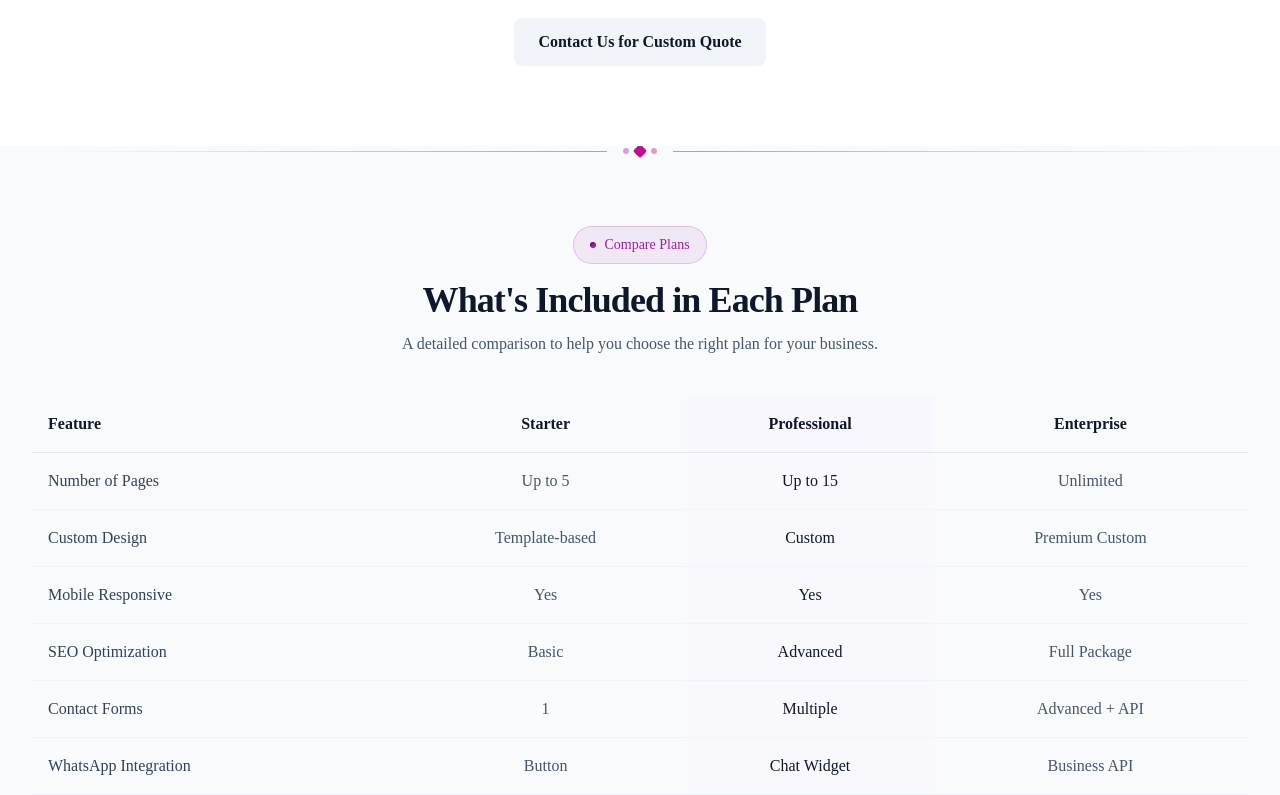
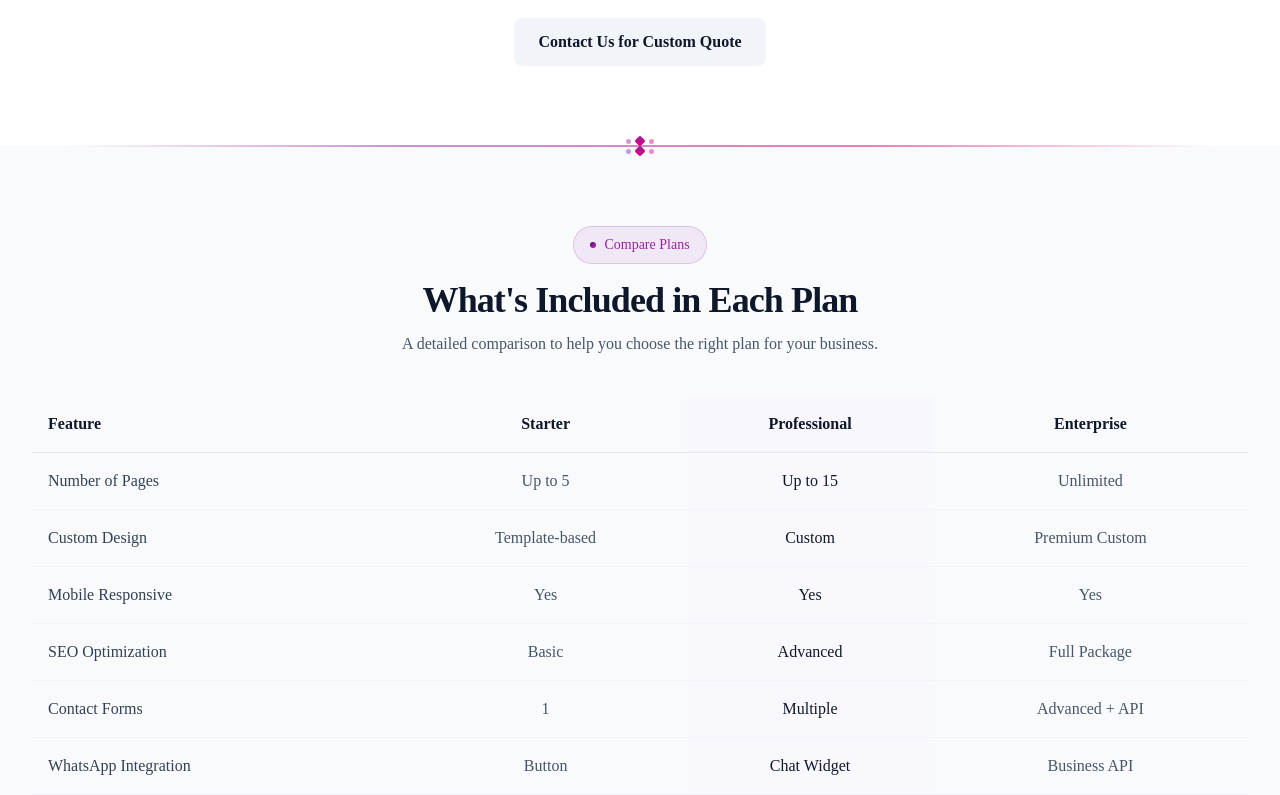
Before and after one commit to Amrwar/BerryGum, a Next.js app: page /pricing in a window 1280 px wide. Shown: the part 1425-2220 px from the top of the page. Built offline with nearby package versions, Linux system fonts and the light colour scheme.

Commit message:
Fix section divider clipping and double-divider overlap
- alt/glass sections: top divider only (white→gray transition)
- default sections: bottom divider only (gray→white transition)
- Ornament positioned fully inside section bounds, never clipped by overflow-hidden

```diff
--- a/components/Section.tsx
+++ b/components/Section.tsx
@@ -7,52 +7,88 @@ interface SectionProps {
   id?: string;
 }
 
-/** Gradient line + diamond ornament divider, sits at a section boundary */
-function BrandDivider({ position }: { position: "top" | "bottom" }) {
-  const edge = position === "top" ? "top-0" : "bottom-0";
+/**
+ * Gradient line + diamond ornament divider.
+ *
+ * position="top"    → line sits at the section's top edge, ornament just BELOW it (inside section)
+ * position="bottom" → line sits at the section's bottom edge, ornament just ABOVE it (inside section)
+ *
+ * Both are fully contained within the section so overflow-hidden never clips them.
+ */
+function BrandDivider({
+  position,
+  bgColor,
+}: {
+  position: "top" | "bottom";
+  bgColor: string;
+}) {
+  const isTop = position === "top";
+
   return (
     <div
-      className={`absolute ${edge} left-0 right-0 flex items-center pointer-events-none`}
-      style={{ zIndex: 2, padding: "0 5%" }}
+      className="absolute left-0 right-0 pointer-events-none"
+      style={{
+        [isTop ? "top" : "bottom"]: 0,
+        height: "18px",
+        zIndex: 2,
+      }}
     >
-      {/* Left gradient line */}
+      {/* Full-width gradient line, flush with the edge */}
       <div
-        className="flex-1"
         style={{
+          position: "absolute",
+          [isTop ? "top" : "bottom"]: 0,
+          left: "5%",
+          right: "5%",
           height: "1px",
           background:
-            "linear-gradient(to right, transparent, rgba(155,32,160,0.5))",
+            "linear-gradient(to right, transparent, rgba(155,32,160,0.5) 30%, rgba(224,0,122,0.5) 70%, transparent)",
         }}
       />
 
-      {/* Center ornament — diamond flanked by small dots */}
-      <div className="flex items-center gap-1.5 mx-4 flex-shrink-0">
+      {/* Center ornament — sits inside the section so it is never clipped */}
+      <div
+        style={{
+          position: "absolute",
+          left: "50%",
+          [isTop ? "top" : "bottom"]: "1px",
+          transform: "translateX(-50%)",
+          display: "inline-flex",
+          alignItems: "center",
+          gap: "5px",
+          padding: "0 8px",
+          background: bgColor,
+        }}
+      >
         <span
-          className="block w-1.5 h-1.5 rounded-full"
-          style={{ background: "rgba(155,32,160,0.4)" }}
-        />
-        <span
-          className="block w-2.5 h-2.5 rotate-45"
           style={{
-            background: "linear-gradient(135deg, #9b20a0, #e0007a)",
-            borderRadius: "2px",
+            display: "block",
+            width: "5px",
+            height: "5px",
+            borderRadius: "50%",
+            background: "rgba(155,32,160,0.45)",
           }}
         />
         <span
-          className="block w-1.5 h-1.5 rounded-full"
-          style={{ background: "rgba(224,0,122,0.4)" }}
+          style={{
+            display: "block",
+            width: "8px",
+            height: "8px",
+            borderRadius: "2px",
+            transform: "rotate(45deg)",
+            background: "linear-gradient(135deg, #9b20a0, #e0007a)",
+          }}
+        />
+        <span
+          style={{
+            display: "block",
+            width: "5px",
+            height: "5px",
+            borderRadius: "50%",
+            background: "rgba(224,0,122,0.45)",
+          }}
         />
       </div>
-
-      {/* Right gradient line */}
-      <div
-        className="flex-1"
-        style={{
-          height: "1px",
-          background:
-            "linear-gradient(to left, transparent, rgba(224,0,122,0.5))",
-        }}
-      />
     </div>
   );
 }
@@ -71,23 +107,27 @@ export default function Section({
   };
 
   const isAlt = variant === "alt" || variant === "glass";
+  const isDefault = variant === "default";
 
   return (
     <section
       id={id}
       className={`section ${variants[variant]} ${className} relative overflow-hidden`}
     >
-      {isAlt && <BrandDivider position="top" />}
+      {/* Top divider: only on alt/glass (transition from white → gray) */}
+      {isAlt && <BrandDivider position="top" bgColor="#f8fafc" />}
+
       {variant === "glass" && (
         <>
           <div className="absolute top-0 right-0 w-96 h-96 bg-purple-100/40 rounded-full blur-3xl -translate-y-1/2 translate-x-1/2" />
           <div className="absolute bottom-0 left-0 w-96 h-96 bg-pink-50/60 rounded-full blur-3xl translate-y-1/2 -translate-x-1/2" />
         </>
       )}
-      <div className="container-custom relative z-10">
-        {children}
-      </div>
-      {isAlt && <BrandDivider position="bottom" />}
+
+      <div className="container-custom relative z-10">{children}</div>
+
+      {/* Bottom divider: only on default/white (transition from gray → white) */}
+      {isDefault && <BrandDivider position="bottom" bgColor="white" />}
     </section>
   );
 }
@@ -108,11 +148,21 @@ export function SectionHeader({
   light = false,
 }: SectionHeaderProps) {
   return (
-    <div className={`mb-8 lg:mb-10 ${centered ? "text-center max-w-3xl mx-auto" : ""}`}>
+    <div
+      className={`mb-8 lg:mb-10 ${centered ? "text-center max-w-3xl mx-auto" : ""}`}
+    >
       {badge && (
-        <div className="inline-flex items-center gap-2 px-4 py-2 rounded-full mb-4"
-             style={{ background: "rgba(155,32,160,0.08)", border: "1px solid rgba(155,32,160,0.2)" }}>
-          <span className="w-1.5 h-1.5 rounded-full" style={{ background: "var(--gradient-brand)" }} />
+        <div
+          className="inline-flex items-center gap-2 px-4 py-2 rounded-full mb-4"
+          style={{
+            background: "rgba(155,32,160,0.08)",
+            border: "1px solid rgba(155,32,160,0.2)",
+          }}
+        >
+          <span
+            className="w-1.5 h-1.5 rounded-full"
+            style={{ background: "var(--gradient-brand)" }}
+          />
           <span className="text-sm font-medium" style={{ color: "#9b20a0" }}>
             {badge}
           </span>
@@ -122,7 +172,9 @@ export function SectionHeader({
         {title}
       </h2>
       {subtitle && (
-        <p className={`mt-3 text-base ${light ? "text-slate-400" : "text-slate-600"}`}>
+        <p
+          className={`mt-3 text-base ${light ? "text-slate-400" : "text-slate-600"}`}
+        >
           {subtitle}
         </p>
       )}
```
